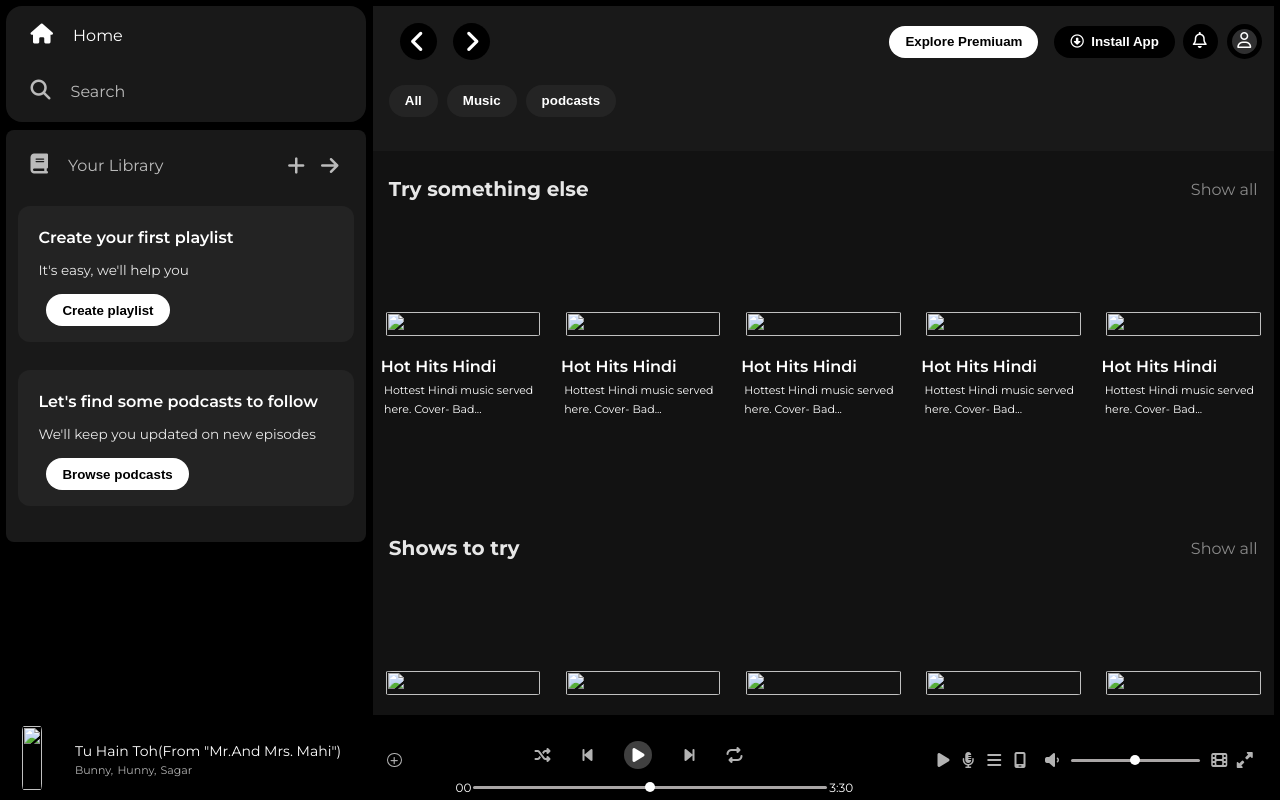
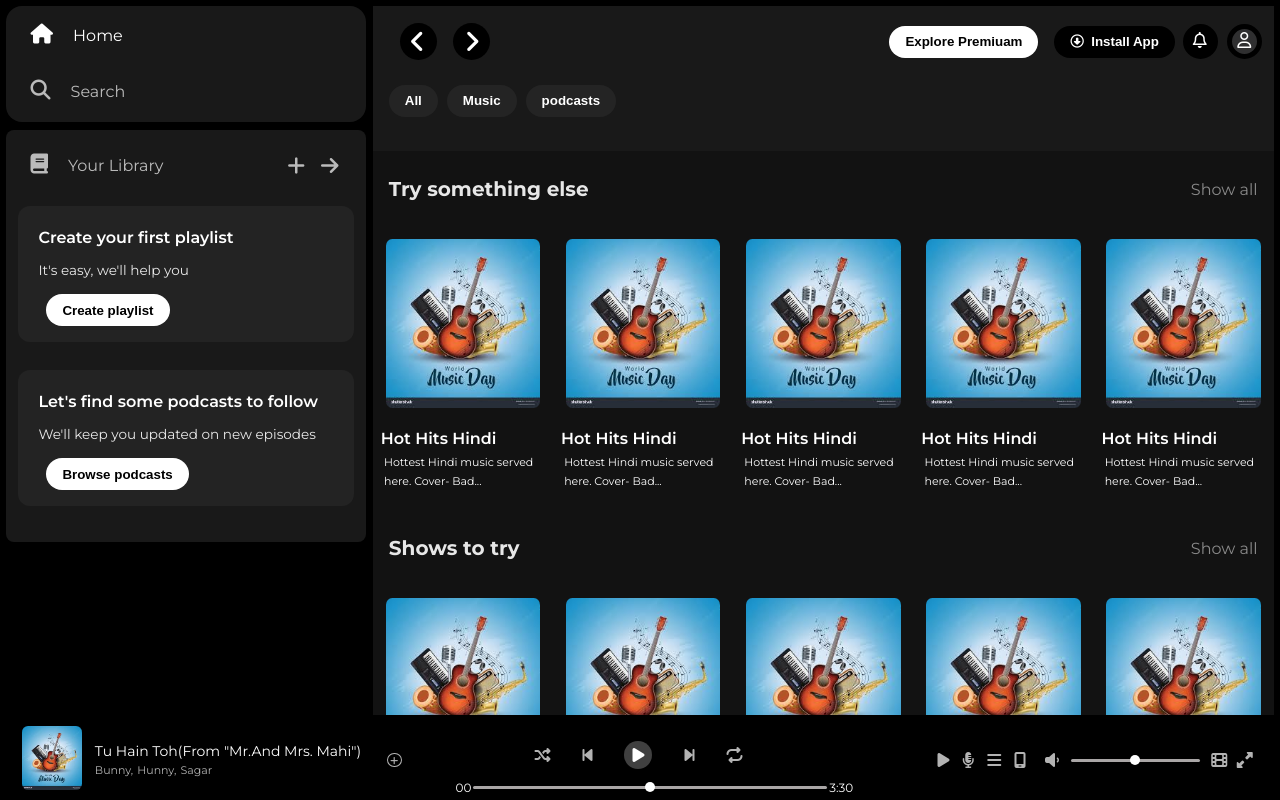
Before and after one commit to aashishrewa2001/Spotify-Web-Clone, a plain HTML site: page index.html in a window 1280 px wide. Drawn offline with nearby package versions, Linux system fonts and the light colour scheme.

Commit message:
Update index.html

```diff
--- a/index.html
+++ b/index.html
@@ -114,7 +114,7 @@
                             <div class="content-2">
                                 <div class="par1">
                                     <div class="pic">
-                                        <img src="/spotify-clone/assets/mic1.jpg" alt="">
+                                        <img src="/assets/mic1.jpg" alt="">
                                     </div>
                                     <div class="text">
                                         <a href="#"><span>Hot Hits Hindi</span></a>
@@ -125,7 +125,7 @@
                                 </div>
                                 <div class="par1">
                                     <div class="pic">
-                                        <img src="/spotify-clone/assets/mic1.jpg" alt="">
+                                        <img src="/assets/mic1.jpg" alt="">
                                     </div>
                                     <div class="text">
                                         <a href="#"><span>Hot Hits Hindi</span></a>
@@ -136,7 +136,7 @@
                                 </div>
                                 <div class="par1">
                                     <div class="pic">
-                                        <img src="/spotify-clone/assets/mic1.jpg" alt="">
+                                        <img src="/assets/mic1.jpg" alt="">
                                     </div>
                                     <div class="text">
                                         <a href="#"><span>Hot Hits Hindi</span></a>
@@ -147,7 +147,7 @@
                                 </div>
                                 <div class="par1">
                                     <div class="pic">
-                                        <img src="/spotify-clone/assets/mic1.jpg" alt="">
+                                        <img src="/assets/mic1.jpg" alt="">
                                     </div>
                                     <div class="text">
                                         <a href="#"><span>Hot Hits Hindi</span></a>
@@ -158,7 +158,7 @@
                                 </div>
                                 <div class="par1">
                                     <div class="pic">
-                                        <img src="/spotify-clone/assets/mic1.jpg" alt="">
+                                        <img src="/assets/mic1.jpg" alt="">
                                     </div>
                                     <div class="text">
                                         <a href="#"><span>Hot Hits Hindi</span></a>
@@ -177,7 +177,7 @@
                             <div class="content-2">
                                 <div class="par1">
                                     <div class="pic" id="pic">
-                                        <img src="/spotify-clone/assets/mic1.jpg" alt="">
+                                        <img src="/assets/mic1.jpg" alt="">
                                     </div>
                                     <div class="text">
                                         <a href="#"><span>Hot Hits Hindi</span></a>
@@ -188,7 +188,7 @@
                                 </div>
                                 <div class="par1">
                                     <div class="pic">
-                                        <img src="/spotify-clone/assets/mic1.jpg" alt="">
+                                        <img src="/assets/mic1.jpg" alt="">
                                     </div>
                                     <div class="text">
                                         <a href="#"><span>Hot Hits Hindi</span></a>
@@ -199,7 +199,7 @@
                                 </div>
                                 <div class="par1">
                                     <div class="pic">
-                                        <img src="/spotify-clone/assets/mic1.jpg" alt="">
+                                        <img src="/assets/mic1.jpg" alt="">
                                     </div>
                                     <div class="text">
                                         <a href="#"><span>Hot Hits Hindi</span></a>
@@ -210,7 +210,7 @@
                                 </div>
                                 <div class="par1">
                                     <div class="pic">
-                                        <img src="/spotify-clone/assets/mic1.jpg" alt="">
+                                        <img src="/assets/mic1.jpg" alt="">
                                     </div>
                                     <div class="text">
                                         <a href="#"><span>Hot Hits Hindi</span></a>
@@ -221,7 +221,7 @@
                                 </div>
                                 <div class="par1">
                                     <div class="pic">
-                                        <img src="/spotify-clone/assets/mic1.jpg" alt="">
+                                        <img src="/assets/mic1.jpg" alt="">
                                     </div>
                                     <div class="text">
                                         <a href="#"><span>Hot Hits Hindi</span></a>
@@ -241,7 +241,7 @@
                             <div class="content-2">
                                 <div class="par1">
                                     <div class="pic" id="pic">
-                                        <img src="/spotify-clone/assets/mic1.jpg" alt="">
+                                        <img src="/assets/mic1.jpg" alt="">
                                     </div>
                                     <div class="text">
                                         <a href="#"><span>Hot Hits Hindi</span></a>
@@ -252,7 +252,7 @@
                                 </div>
                                 <div class="par1">
                                     <div class="pic">
-                                        <img src="/spotify-clone/assets/mic1.jpg" alt="">
+                                        <img src="/assets/mic1.jpg" alt="">
                                     </div>
                                     <div class="text">
                                         <a href="#"><span>Hot Hits Hindi</span></a>
@@ -263,7 +263,7 @@
                                 </div>
                                 <div class="par1">
                                     <div class="pic">
-                                        <img src="/spotify-clone/assets/mic1.jpg" alt="">
+                                        <img src="/assets/mic1.jpg" alt="">
                                     </div>
                                     <div class="text">
                                         <a href="#"><span>Hot Hits Hindi</span></a>
@@ -274,7 +274,7 @@
                                 </div>
                                 <div class="par1">
                                     <div class="pic">
-                                        <img src="/spotify-clone/assets/mic1.jpg" alt="">
+                                        <img src="/assets/mic1.jpg" alt="">
                                     </div>
                                     <div class="text">
                                         <a href="#"><span>Hot Hits Hindi</span></a>
@@ -285,7 +285,7 @@
                                 </div>
                                 <div class="par1">
                                     <div class="pic">
-                                        <img src="/spotify-clone/assets/mic1.jpg" alt="">
+                                        <img src="/assets/mic1.jpg" alt="">
                                     </div>
                                     <div class="text">
                                         <a href="#"><span>Hot Hits Hindi</span></a>
@@ -304,7 +304,7 @@
                             <div class="content-2">
                                 <div class="par1">
                                     <div class="pic" id="pic">
-                                        <img src="/spotify-clone/assets/mic1.jpg" alt="">
+                                        <img src="/assets/mic1.jpg" alt="">
                                     </div>
                                     <div class="text">
                                         <a href="#"><span>Hot Hits Hindi</span></a>
@@ -315,7 +315,7 @@
                                 </div>
                                 <div class="par1">
                                     <div class="pic">
-                                        <img src="/spotify-clone/assets/mic1.jpg" alt="">
+                                        <img src="/assets/mic1.jpg" alt="">
                                     </div>
                                     <div class="text">
                                         <a href="#"><span>Hot Hits Hindi</span></a>
@@ -326,7 +326,7 @@
                                 </div>
                                 <div class="par1">
                                     <div class="pic">
-                                        <img src="/spotify-clone/assets/mic1.jpg" alt="">
+                                        <img src="/assets/mic1.jpg" alt="">
                                     </div>
                                     <div class="text">
                                         <a href="#"><span>Hot Hits Hindi</span></a>
@@ -337,7 +337,7 @@
                                 </div>
                                 <div class="par1">
                                     <div class="pic">
-                                        <img src="/spotify-clone/assets/mic1.jpg" alt="">
+                                        <img src="/assets/mic1.jpg" alt="">
                                     </div>
                                     <div class="text">
                                         <a href="#"><span>Hot Hits Hindi</span></a>
@@ -348,7 +348,7 @@
                                 </div>
                                 <div class="par1">
                                     <div class="pic">
-                                        <img src="/spotify-clone/assets/mic1.jpg" alt="">
+                                        <img src="/assets/mic1.jpg" alt="">
                                     </div>
                                     <div class="text">
                                         <a href="#"><span>Hot Hits Hindi</span></a>
@@ -423,7 +423,7 @@
         </div>
         <div class="music-player">
             <div class="player-title">
-                <span class="logo"><img src="/spotify-clone/assets/mic1.jpg" alt=""></span>
+                <span class="logo"><img src="/assets/mic1.jpg" alt=""></span>
                 <span class="song-title">
                     <span><a href="#">Tu Hain Toh&#x28;From "Mr.And Mrs. Mahi"&#x29;</p></a></span>
                     <div class="art"><span><a href="#">Bunny,</a></span>&nbsp;<span><a href="#">Hunny,</a></span>&nbsp;<span><a href="#">Sagar</a></span>&nbsp;</div>
```
